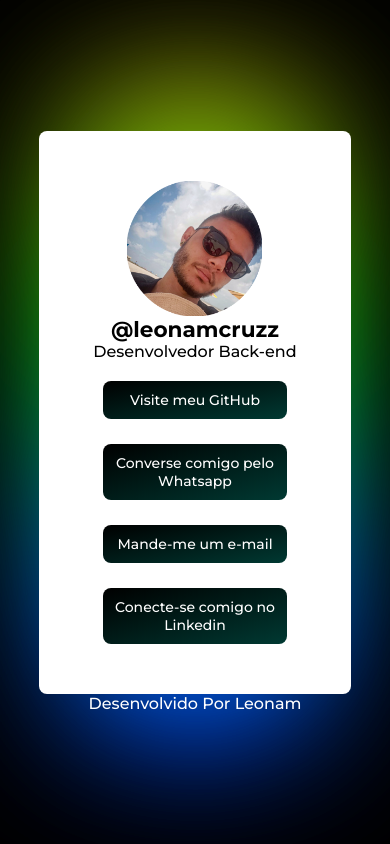
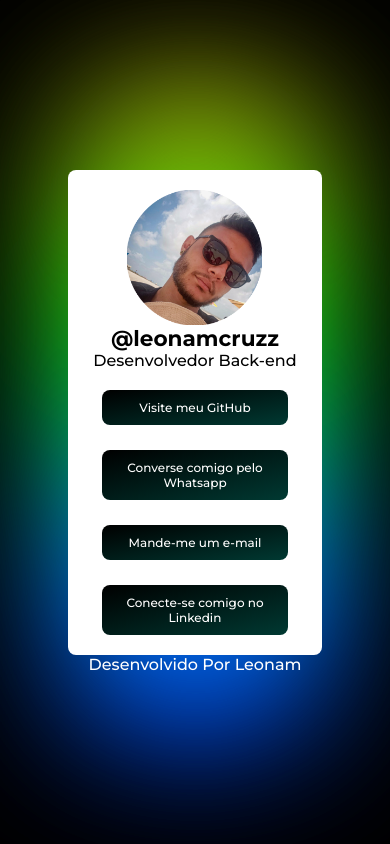
Before and after one commit to leonamCruz/about_me, a plain HTML site: page index.html in a window 390 px wide. Drawn offline with Linux system fonts and the light colour scheme.

Commit message:
Correction Meta

```diff
--- a/style.css
+++ b/style.css
@@ -104,12 +104,12 @@ main a:hover {
     transition: 50ms;
 }
 
-@media (max-width: 800px) {
+@media (max-width: 500px) {
 
     section {
-        padding: 50px;
+        padding: 20px;
         background-color: #FFF;
-        width: 80%;
+        width: 65%;
         gap: 20px;
         border-radius: 8px;
     }
@@ -124,6 +124,6 @@ main a:hover {
          animation: animarBorda 75ms linear alternate infinite;
      }
     main a {
-        font-size: 14px;
+        font-size: 12px;
     }
 }
```
